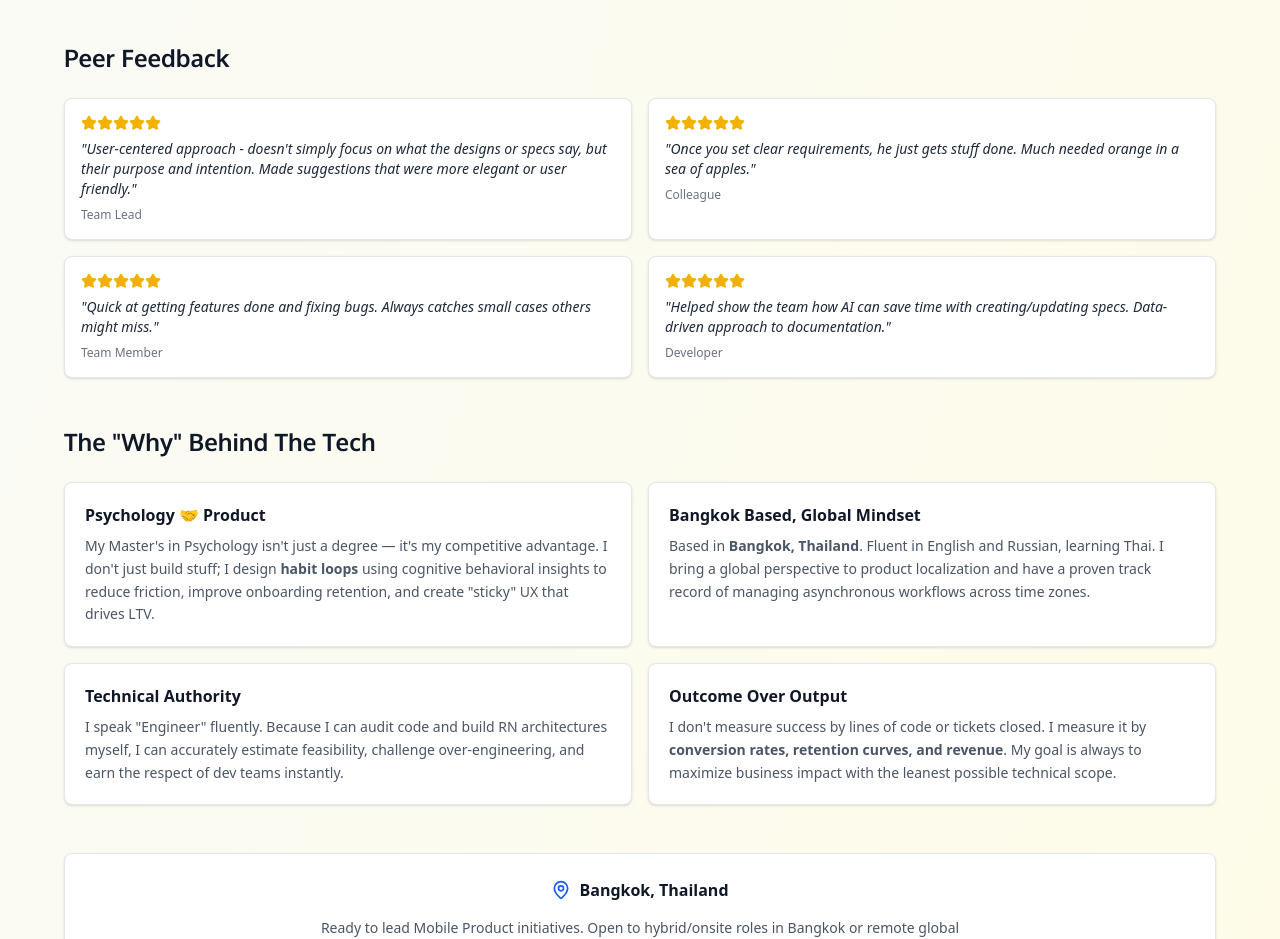
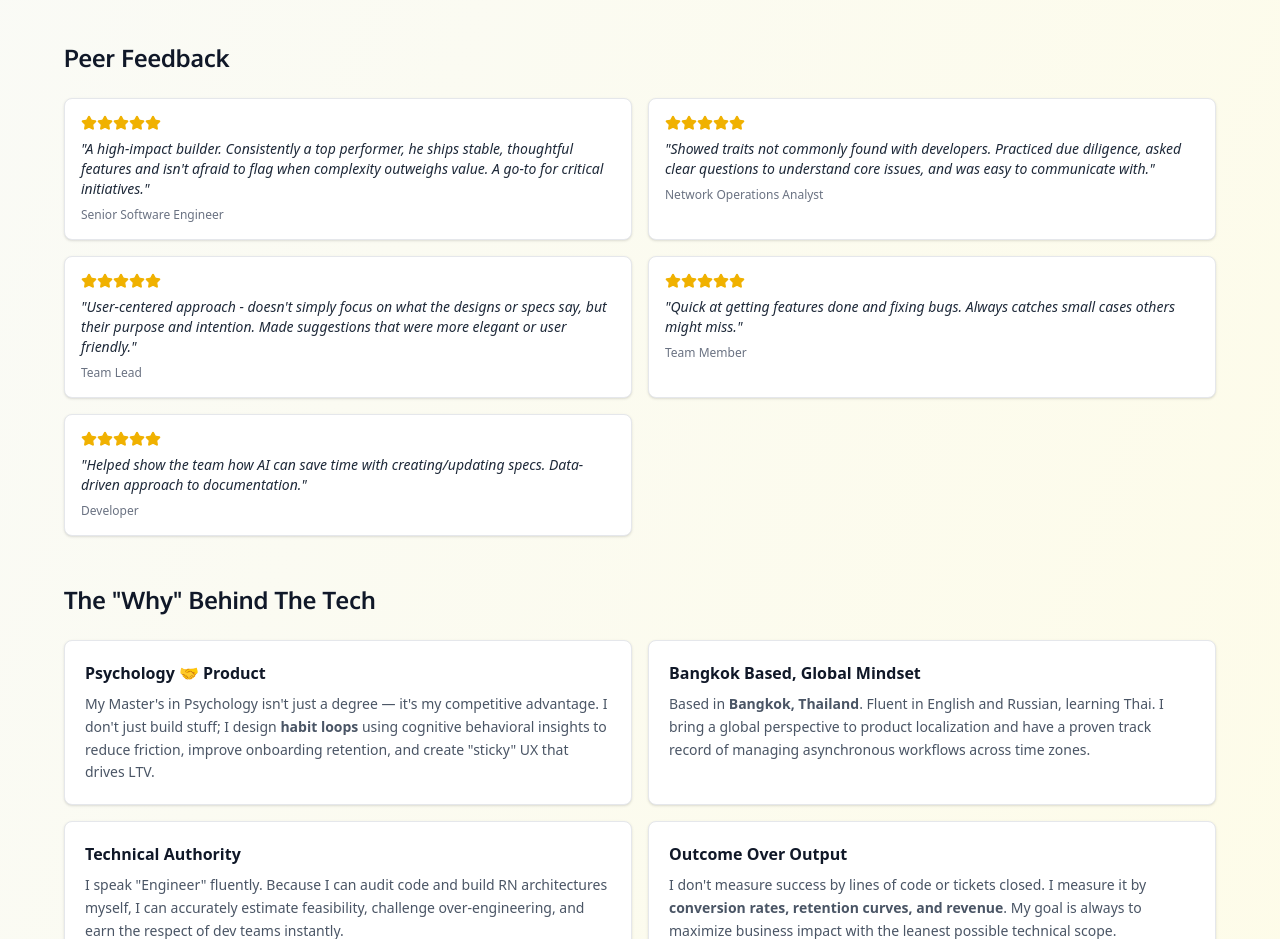
Before and after one commit to sanderbell/sanderbelldev2, a React (Vite) app: page / in a window 1280 px wide. Shown: the part 2220-3159 px from the top of the page. Built offline with nearby package versions, Linux system fonts and the light colour scheme.

Commit message:
Update testimonials in App component for improved clarity and relevance

```diff
--- a/src/App.tsx
+++ b/src/App.tsx
@@ -206,13 +206,18 @@ function App() {
   const testimonials = [
     {
       quote:
-        "User-centered approach - doesn't simply focus on what the designs or specs say, but their purpose and intention. Made suggestions that were more elegant or user friendly.",
-      context: 'Team Lead',
+        "A high-impact builder. Consistently a top performer, he ships stable, thoughtful features and isn't afraid to flag when complexity outweighs value. A go-to for critical initiatives.",
+      context: 'Senior Software Engineer',
     },
     {
       quote:
-        'Once you set clear requirements, he just gets stuff done. Much needed orange in a sea of apples.',
-      context: 'Colleague',
+        'Showed traits not commonly found with developers. Practiced due diligence, asked clear questions to understand core issues, and was easy to communicate with.',
+      context: 'Network Operations Analyst',
+    },
+    {
+      quote:
+        "User-centered approach - doesn't simply focus on what the designs or specs say, but their purpose and intention. Made suggestions that were more elegant or user friendly.",
+      context: 'Team Lead',
     },
     {
       quote:
```
